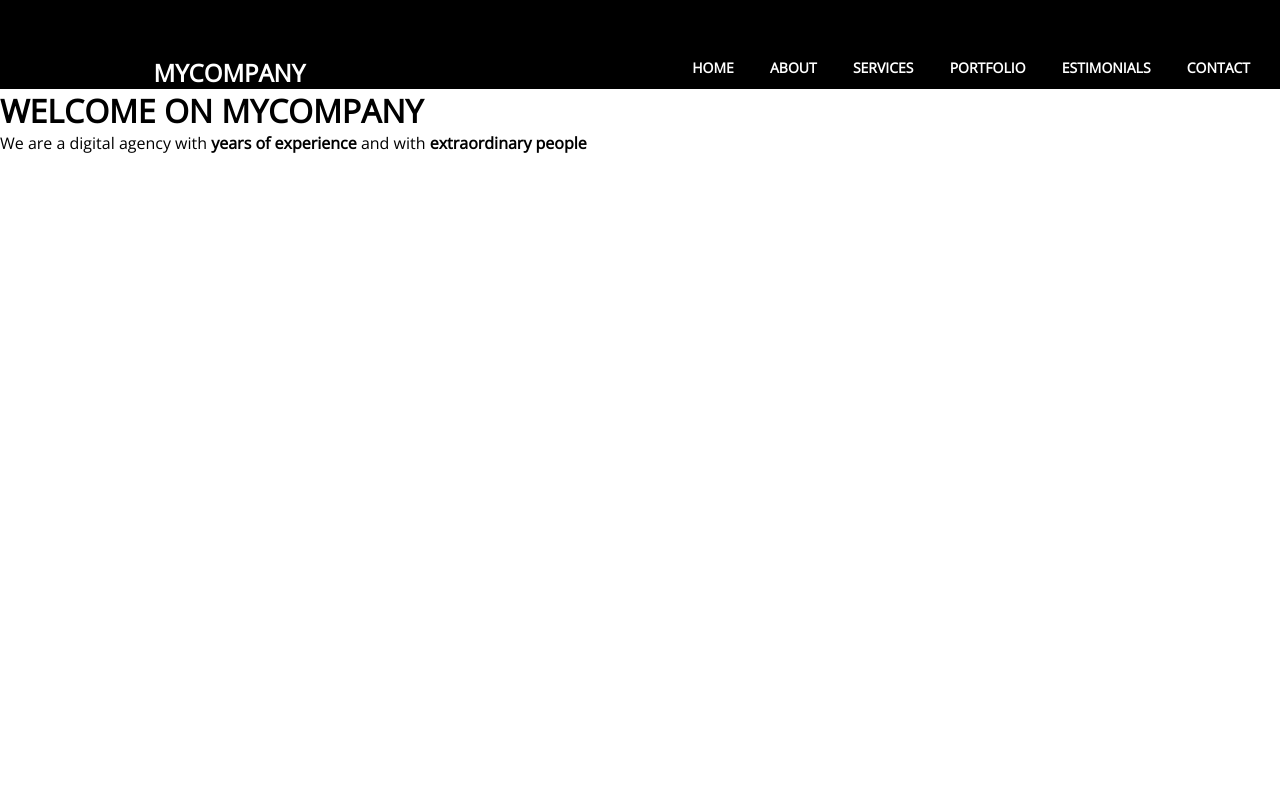
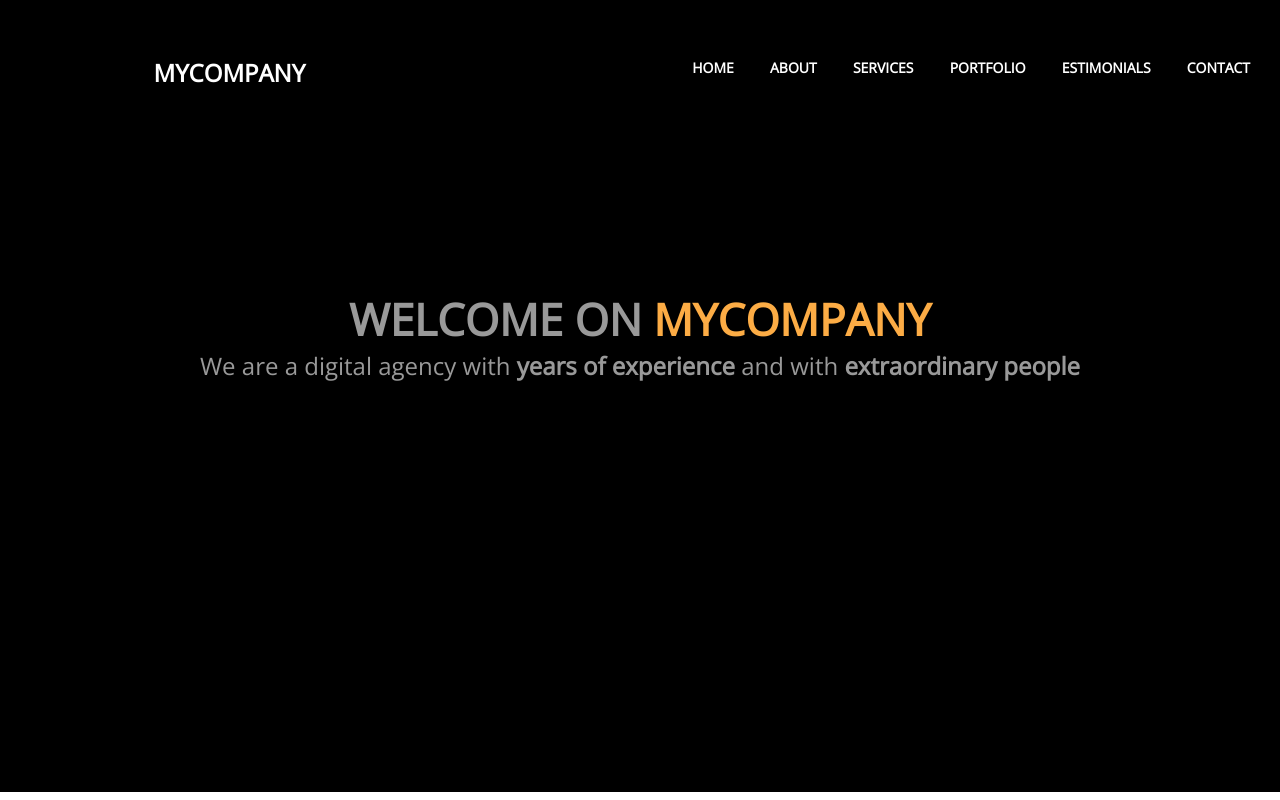
Before and after one commit to romigos/verstka-po-maketu, a plain HTML site: page index.html in a window 1280 px wide. Drawn offline with nearby package versions, Linux system fonts and the light colour scheme.

Commit message:
3 lesson

```diff
--- a/index.html
+++ b/index.html
@@ -30,6 +30,14 @@
         <p>We are a digital agency with <strong>years of experience</strong> and with <strong>extraordinary people</strong></p>
     </div>
 </main>
+<div class="wrapper">
+    <div class="main_about">
+        <div class="about_left">
+            </div>
+        <div class="about_right">
+        </div>
+    </div>
+</div>
 <script src="script.js"></script>
 </body>
 </html>
--- a/style.css
+++ b/style.css
@@ -41,15 +41,33 @@ nav{
 }
 .topnav .icon{
     display: none;
-
+    }
+main{
+    display: flex;
+    flex-direction: column;
+    width: 100%;
+    }
+main .main_welcome{
+    background: #000;
+    text-align: center;
+    padding: 200px 0 410px 0;
+    }
+main .main_welcome p{
+    color: #999999;
+    font-size: 24px;
+    }
+main .main_welcome h1{
+    color: #999999;
+    font-size: 44px;
+    }
+.mycompany{
+    color: #fcac45;
 }
-
 @media screen and (max-width: 1200px) {
     nav {
         margin-left: 20%;
     }
 }
-
     @media screen and (max-width: 1105px) {
         nav {
             margin-left: 10%;
@@ -74,7 +92,7 @@ nav{
     top: 50px;
     left: -200px;
     }
-header.topnav.responsive{
+header .topnav.responsive{
     height: 340px;
 }
     .topnav.responsive a.icon{
@@ -87,5 +105,4 @@ header.topnav.responsive{
         top: 50px;
         left: -200px;
     }
-
     }
```
